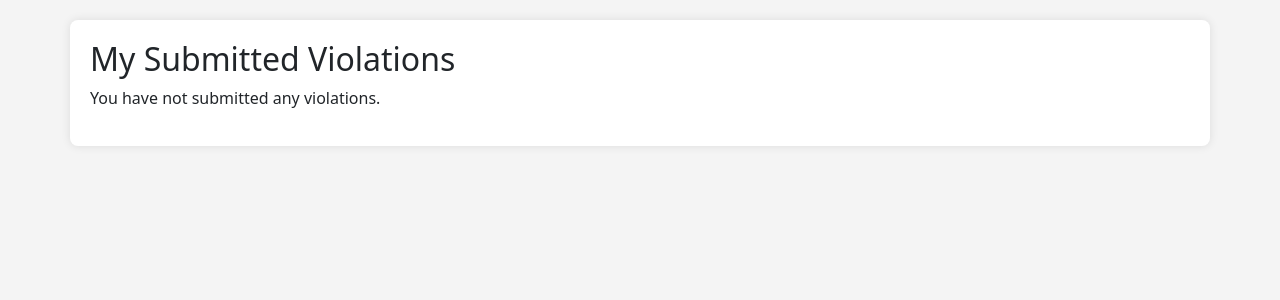
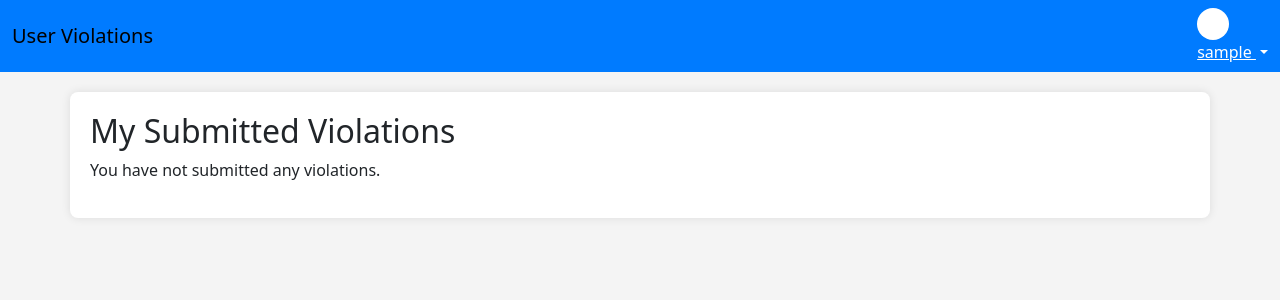
Before and after one commit to muhammmad-al/honor-code-violation-tracker, a Django app: page /my-violations/ in a window 1280 px wide. Shown: the top 300 px of the page. Run offline with Django 4.2, Linux system fonts and the light colour scheme; the visitor is signed in with stand-in values (Sample User, id 1); data that the repository does not hold is empty; some libraries are stand-ins or nearby versions.

Commit message:
ui updates

```diff
--- a/mainapp/templates/user_dashboard.html
+++ b/mainapp/templates/user_dashboard.html
@@ -65,7 +65,7 @@
                 <ul class="dropdown-menu dropdown-menu-end" aria-labelledby="navbarDropdown">
                     <li><a class="dropdown-item" href="{% url 'account_details' %}">Account Details</a></li>
                     <li><a class="dropdown-item" href="{% url 'logout' %}">Logout</a></li>
-                    <li><a href="{% url 'user_violations' %}" class="btn btn-info">My Violations</a></li>
+                    <li><a href="{% url 'user_violations' %}" class="dropdown-item">My Violations</a></li>
 
                 </ul>
             </div>
--- a/mainapp/templates/user_violations.html
+++ b/mainapp/templates/user_violations.html
@@ -55,6 +55,27 @@
 </head>
 <body>
 
+<nav class="navbar">
+    <div class="container-fluid">
+        <span class="navbar-brand mb-0 h1">User Violations</span>
+        <div class="user-info">
+            <div class="profile-icon" title="User Profile">
+                <i class="fas fa-user"></i>
+            </div>
+            <div class="dropdown">
+                <a href="#" class="dropdown-toggle text-white" id="navbarDropdown" role="button" data-bs-toggle="dropdown" aria-expanded="false">
+                    {{ user.username }}
+                </a>
+                <ul class="dropdown-menu dropdown-menu-end" aria-labelledby="navbarDropdown">
+                    <li><a class="dropdown-item" href="{% url 'account_details' %}">Account Details</a></li>
+                    <li><a class="dropdown-item" href="{% url 'logout' %}">Logout</a></li>
+                    <li><a href="{% url 'user_violations' %}" class="dropdown-item">My Violations</a></li>
+                </ul>
+            </div>
+        </div>
+    </div>
+</nav>
+
 <div class="container">
     <h2>My Submitted Violations</h2>
     {% if violations %}
```
